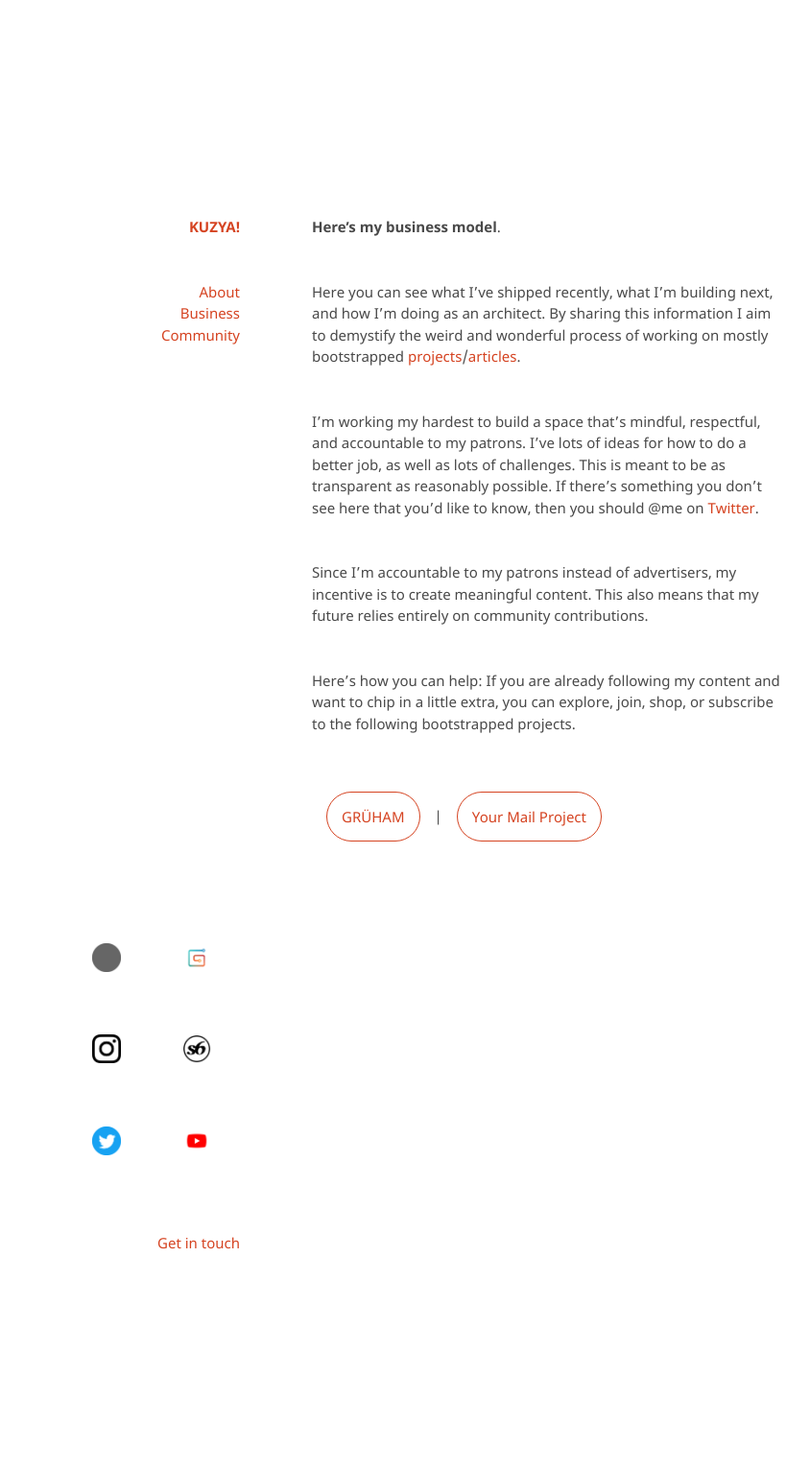
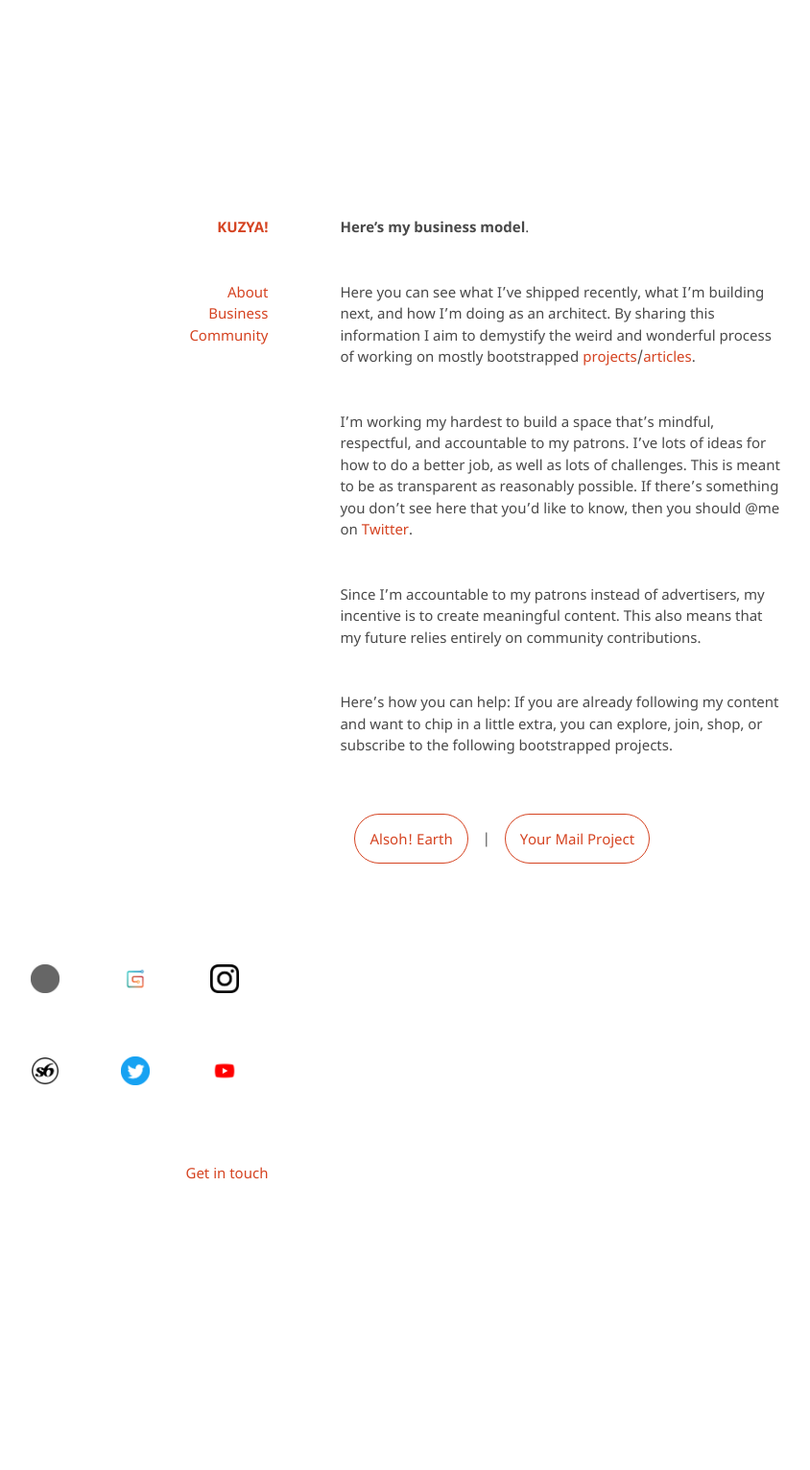
Before and after one commit to kvshvlin/kvshvlin.github.io, a Jekyll site: the page built from here'smybusinessmodel.md, in a window 1280 px wide. Shown: the whole page at 96% size, without its empty margins (239-1083 px from the left). Built offline with Jekyll 4.4.1, drawn with Linux system fonts in a browser that asks for light colours; our own code applies the rules of GitHub Pages for plain Markdown files; after the commit the page ends 1459 px from its top, so only the background shows below that.

Commit message:
Update here'smybusinessmodel.md

```diff
--- a/here'smybusinessmodel.md
+++ b/here'smybusinessmodel.md
@@ -11,7 +11,7 @@
 <div class="roadmap-spacer-1"></div>
 
 <p>
-<a class="btn" href="https://kushalsamant.github.io/gruham" rel="noopener noreferrer" target="_blank">GRÜHAM</a>|<a class="btn" href="https://kushalsamant.github.io/yourmailproject" rel="noopener noreferrer" target="_blank">Your&nbsp;Mail&nbsp;Project</a><br>
+<a class="btn" href="https://kushalsamant.github.io/alsohearth" rel="noopener noreferrer" target="_blank">Alsoh! Earth</a>|<a class="btn" href="https://kushalsamant.github.io/yourmailproject" rel="noopener noreferrer" target="_blank">Your&nbsp;Mail&nbsp;Project</a><br>
 </p>
 
 <div class="roadmap-spacer-2"></div>
```
